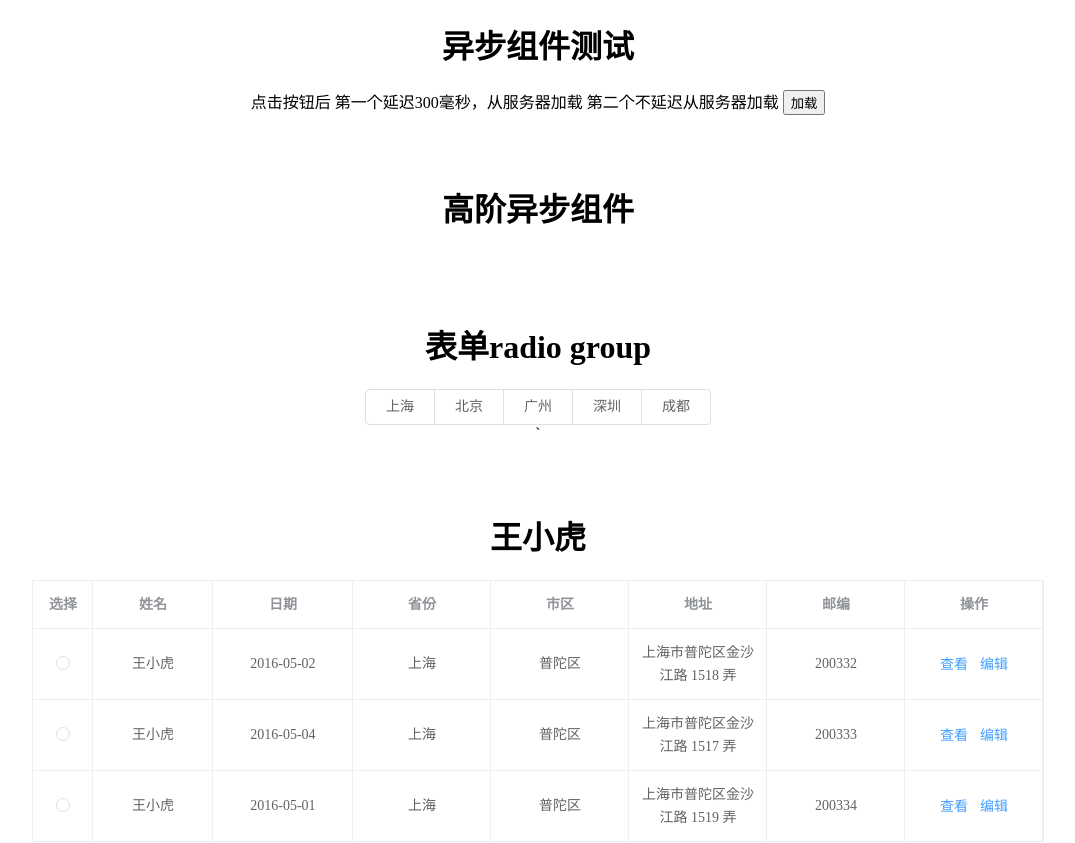
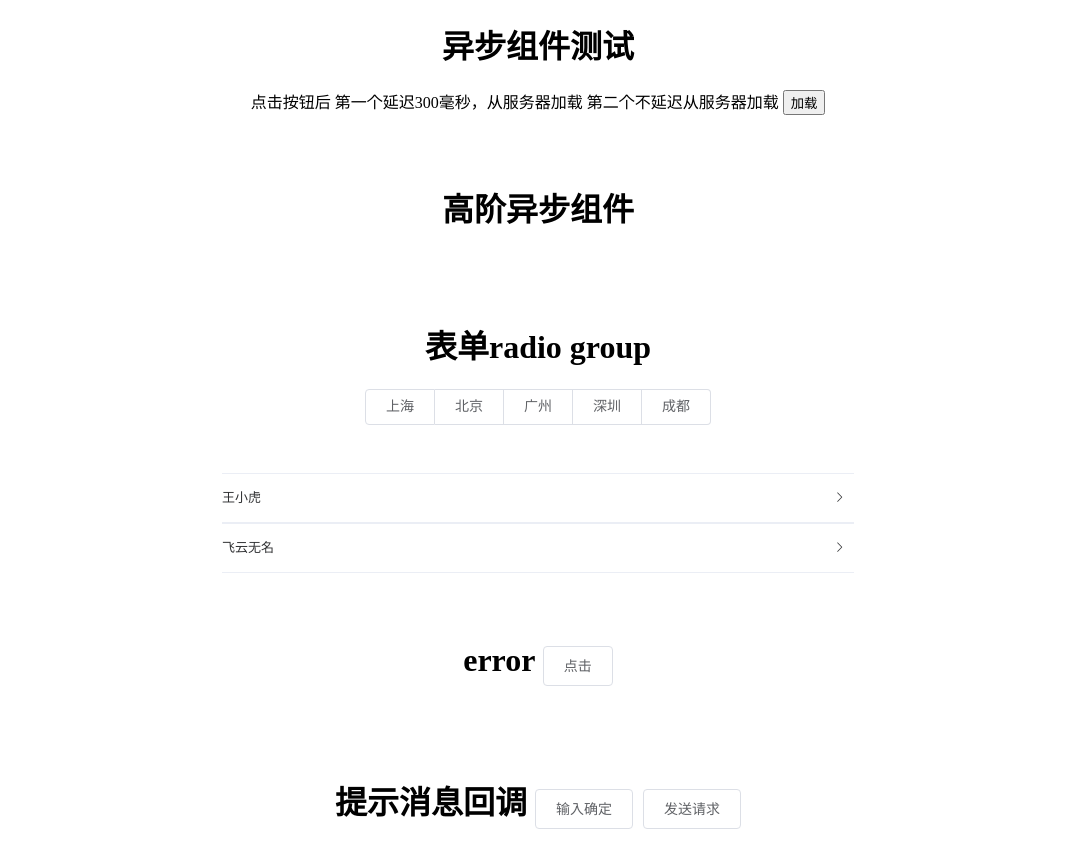
Before and after one commit to felixwu18/summary_his, a Vue app: page / in a window 1280 px wide. Shown: the top 843 px of the page, without its empty margins (102-1177 px from the left). Built offline with nearby package versions, Linux system fonts and the light colour scheme.

Commit message:
'循环折叠面板'

```diff
--- a/src/App.vue
+++ b/src/App.vue
@@ -15,7 +15,7 @@
       <h1>高阶异步组件</h1>
     </div>
     <!-- 单项按钮 -->
-    <div style="padding-top: 3em">
+    <div style="padding: 3em 0">
       <h1>表单radio group</h1>
       <el-radio-group v-model="radioVal" size="medium" @change="trigger(radioVal)">
         <!-- <el-radio-button label="上海"></el-radio-button>
@@ -26,12 +26,32 @@
         <!-- <el-radio-button v-for="(label, index) in labelArr" :label="label" :key="index"> -->
         <el-radio-button v-for="(label, index) in labelArr" :label="index" :key="index">{{label}}</el-radio-button>
       </el-radio-group>
-    </div>`
+    </div>
     <!-- 单选按钮radio与table测试 -->
-    <div style="padding-top: 3em" v-for="(item, index) in tableDatas" :key="index">
-      <h1>{{item[0].name}}</h1>
+    <el-collapse
+      v-model="activeNames[index]"
+      v-for="(item, index) in tableDatas"
+      class="colapse"
+      :key="index"
+      :name="index"
+      @change="collapseChange"
+    >
+      <el-collapse-item :title="item[0].name">
+        <el-select v-model="item[0].name" placeholder="请选择活动区域" clearable>
+          <el-option label="供货商1" value="供货商1"></el-option>
+          <el-option label="供货商2" value="供货商2"></el-option>
+        </el-select>
+
+        <!-- <div style="padding-top: 3em" v-for="(item, index) in tableDatas" :key="index"> -->
+        <!-- <h1>{{item[0].name}}</h1> -->
         <!-- <el-table :key="key" :data="tableData" border style="width: 80%;margin:0 auto"> -->
-      <el-table :key="key" :data="item" border style="width: 80%;margin:0 auto">
+        <el-table
+          ref="dynamicTable"
+          :key="key"
+          :data="item"
+          border
+          style="width: 80%;margin:0 auto"
+        >
           <el-table-column fixed label="选择" width="60px" class="cell">
             <template scope="scope">
               <el-radio v-model="radio" :label="scope.$index">&nbsp;</el-radio>
@@ -54,7 +74,10 @@
             </template>
           </el-table-column>
         </el-table>
-    </div>
+      </el-collapse-item>
+    </el-collapse>
+
+    <!-- </div> -->
     <!-- 失败消息封装 -->
     <div style="padding-top: 3em">
       <h1>
@@ -130,27 +153,38 @@ const tableData = [
     city: "普陀区",
     address: "上海市普陀区金沙江路 1517 弄",
     zip: 200333
+  }
+];
+const tableData2 = [
+  {
+    date: "2016-05-02",
+    name: "飞云无名",
+    province: "上海",
+    city: "普陀区",
+    address: "上海市普陀区金沙江路 1518 弄",
+    zip: 200332
   },
   {
-          date: "2016-05-01",
-          name: "王小虎",
+    date: "2016-05-04",
+    name: "无极而生",
     province: "上海",
     city: "普陀区",
-          address: "上海市普陀区金沙江路 1519 弄",
-          zip: 200334
+    address: "上海市普陀区金沙江路 1517 弄",
+    zip: 200333
   }
-      ]
+];
 
 export default {
   data() {
     return {
+      activeNames: [],
       key: 1, // table key
       labelArr: ["上海", "北京", "广州", "深圳", "成都"], // radio-group 数据
       formHead: defaultFormHead, // default header
       radio: "",
       radioVal: "",
       show: false,
-      tableDatas:[tableData,tableData],
+      tableDatas: [tableData, tableData2]
       // tableData: [
       //   {
       //     date: "2016-05-02",
@@ -180,19 +214,29 @@ export default {
     };
   },
   methods: {
+    collapseChange(val) {
+      console.log(val);
+    },
     // 实际当中,已经做了封装
     fetchAvatar() {
-      return new Promise((resolve, reject) => {
+      return new Promise(
+        (resolve, reject) => {
           setTimeout(() => {
             // resolve("https://avatars3.githubusercontent.com/u/16317354?s=88&v=4");
-          reject("https://avatars3.githubusercontent.com/u/16317354?s=88&v=4");
+            reject(
+              "https://avatars3.githubusercontent.com/u/16317354?s=88&v=4"
+            );
           }, 2000);
-      },(err)=>{reject('wrong')});
+        },
+        err => {
+          reject("wrong");
+        }
+      );
     },
     async fetchList() {
-      const result = await this.fetchAvatar().catch(err => console.error(err))
-      console.log('result')
-      console.log(result)
+      const result = await this.fetchAvatar().catch(err => console.error(err));
+      console.log("result");
+      console.log(result);
     },
     handleClick(row) {
       console.log("row");
@@ -234,11 +278,21 @@ export default {
     later2
   },
   created() {},
-  mounted() {},
+  mounted() {
+    this.tableDatas = []
+   this.$refs.dynamicTable.forEach((ele => {
+     this.tableDatas.push(ele['data'])
+   }));
+   this.tableDatas
+  },
   computed: {}
 };
 </script>
 <style>
+.colapse {
+  width: 50%;
+  margin: 0 auto;
+}
 .cell {
   text-align: center;
 }
```
Lines whose indentation alone changed are shown as unchanged.
